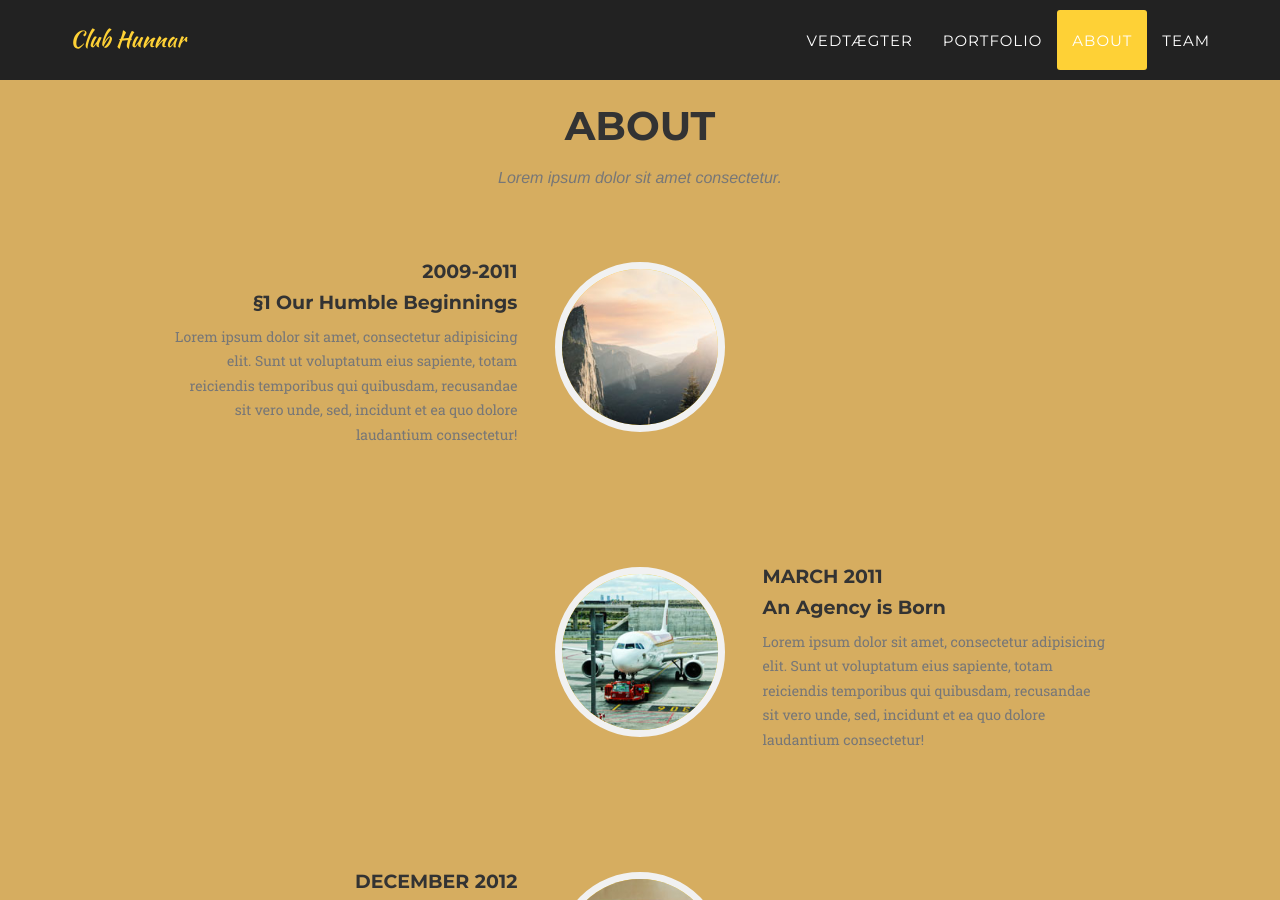
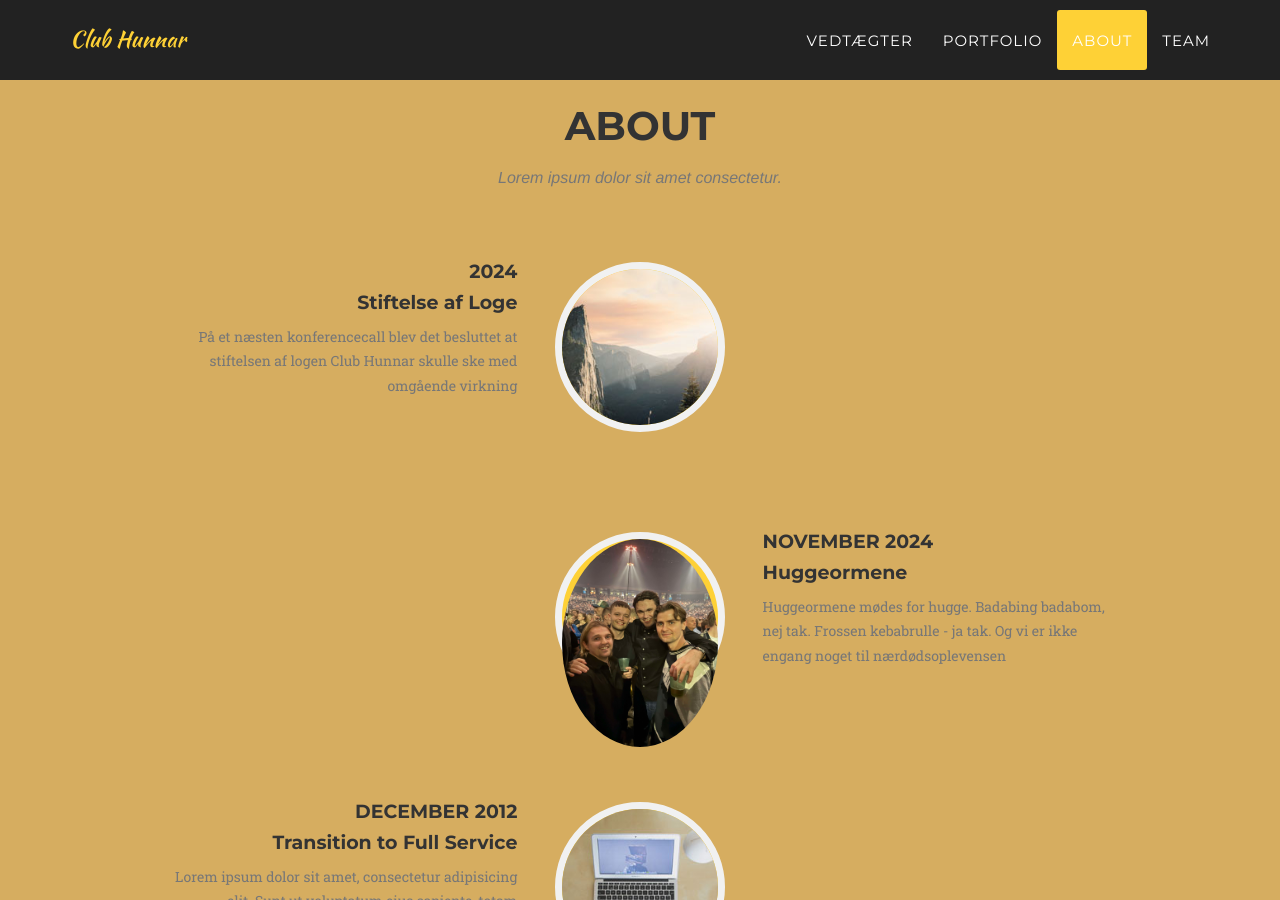
Before and after one commit to Seb199510/hunnar, a Jekyll site: the page built from index.html, in a window 1280 px wide and 900 px high, scrolled down 2818 px. Built offline with Jekyll 4.4.1, drawn with Linux system fonts in a browser that asks for light colours; some web fonts are replaced; some of the changed text lies outside the part shown.

Commit message:
about sektionen

```diff
--- a/_includes/Vedtaegter.html
+++ b/_includes/Vedtaegter.html
@@ -55,10 +55,10 @@
                             <span class="text-primary">§</span> Vedtægt 1 - Altid medbring en FC Trøje til arrangementer
                         </li>
                         <li class="vedtaegt-text">
-                            <span class="text-primary text-muted"> </span> Bøde 100,-
+                            <span class="text-primary"> </span> Bøde 100,-
                         </li><br>
                         <li class="vedtaegt-text">
-                            <span class="text-primary">§</span> Vedtægt 2 - Beskrivelse af vedtægt 2
+                            <span class="text-primary">§</span> Vedtægt 2 - Månedligt Medlemsskab på 100,-
                         </li><br>
                         <li class="vedtaegt-text">
                             <span class="text-primary">§</span> Vedtægt 3 - Beskrivelse af vedtægt 3
--- a/_includes/about.html
+++ b/_includes/about.html
@@ -16,25 +16,25 @@
                             </div>
                             <div class="timeline-panel">
                                 <div class="timeline-heading">
-                                    <h4>2009-2011</h4>
-                                    <h4 class="subheading">§1 Our Humble Beginnings</h4>
+                                    <h4>2024</h4>
+                                    <h4 class="subheading">Stiftelse af Loge </h4>
                                 </div>
                                 <div class="timeline-body">
-                                    <p class="text-muted">Lorem ipsum dolor sit amet, consectetur adipisicing elit. Sunt ut voluptatum eius sapiente, totam reiciendis temporibus qui quibusdam, recusandae sit vero unde, sed, incidunt et ea quo dolore laudantium consectetur!</p>
+                                    <p class="text-muted">På et næsten konferencecall blev det besluttet at stiftelsen af logen Club Hunnar skulle ske med omgående virkning </p>
                                 </div>
                             </div>
                         </li>
                         <li class="timeline-inverted">
                             <div class="timeline-image">
-                                <img class="img-circle img-responsive" src="img/about/2.jpg" alt="">
+                                <img class="img-circle img-responsive" src="img/about/hugorm2024.jpeg" alt="">
                             </div>
                             <div class="timeline-panel">
                                 <div class="timeline-heading">
-                                    <h4>March 2011</h4>
-                                    <h4 class="subheading">An Agency is Born</h4>
+                                    <h4>November 2024</h4>
+                                    <h4 class="subheading">Huggeormene</h4>
                                 </div>
                                 <div class="timeline-body">
-                                    <p class="text-muted">Lorem ipsum dolor sit amet, consectetur adipisicing elit. Sunt ut voluptatum eius sapiente, totam reiciendis temporibus qui quibusdam, recusandae sit vero unde, sed, incidunt et ea quo dolore laudantium consectetur!</p>
+                                    <p class="text-muted">Huggeormene mødes for hugge. Badabing badabom, nej tak. Frossen kebabrulle - ja tak. Og vi er ikke engang noget til nærdødsoplevensen</p>
                                 </div>
                             </div>
                         </li>
```
Also changed, not shown: img/about/hugorm2024.jpeg (added).
